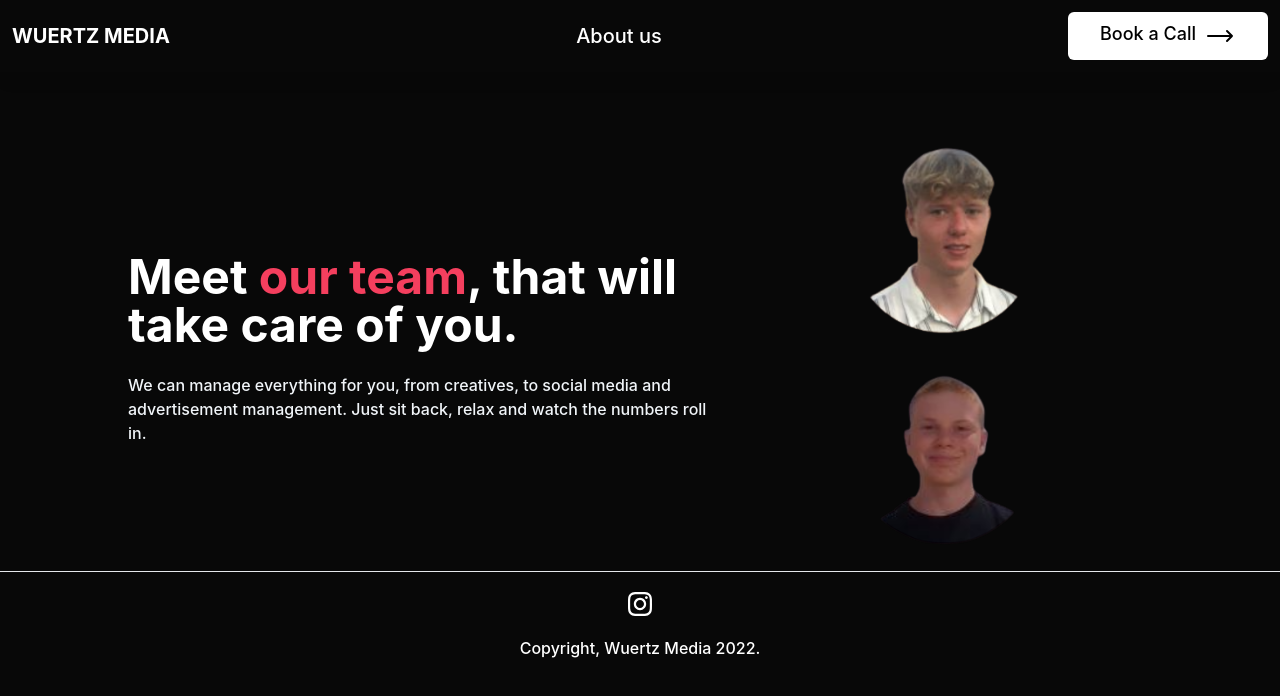
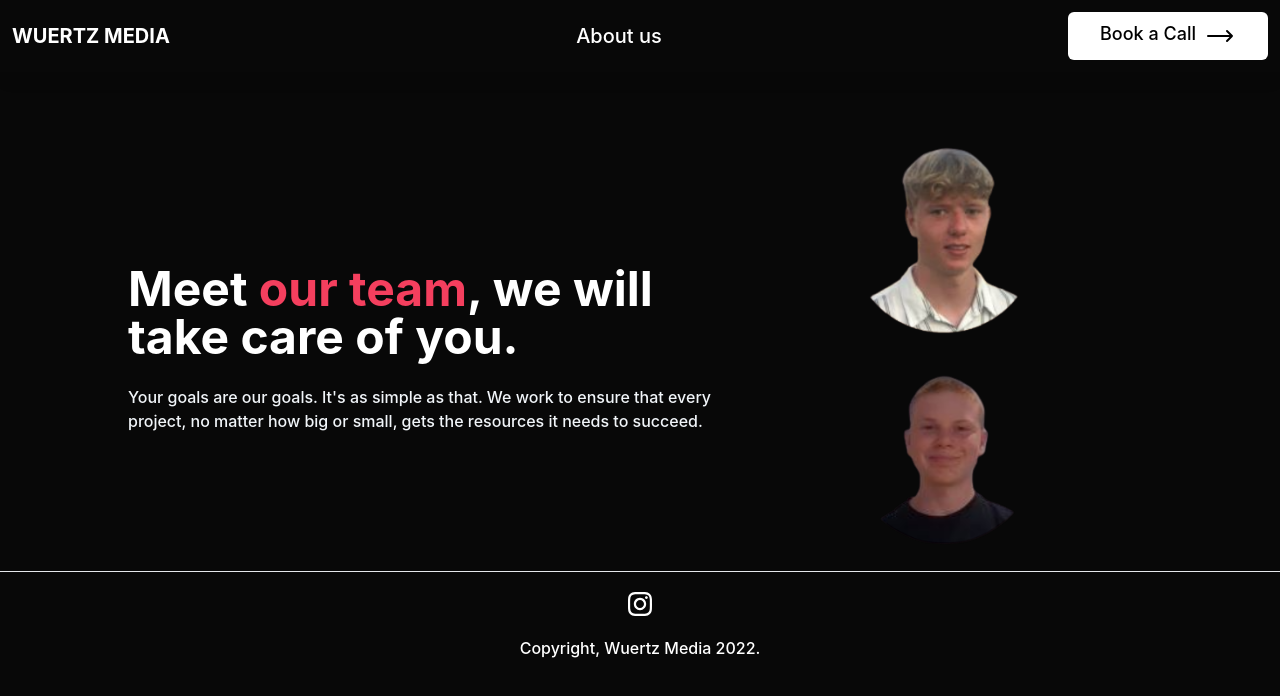
Before and after one commit to augustwoc/Wuertz-Media, a Next.js app: page /about-us in a window 1280 px wide. Shown: the top 696 px of the page. Built offline with nearby package versions, Linux system fonts and the light colour scheme.

Commit message:
Update about-us.tsx

```diff
--- a/pages/about-us.tsx
+++ b/pages/about-us.tsx
@@ -21,12 +21,10 @@ const Aboutus = () => {
           <div>
             <h1 className="font-bold sm:text-5xl sm:max-w-2xl text-3xl">
               Meet <span className="text-rose-500">our team</span>,
-              that will take care of you.
+              we will take care of you.
             </h1>
             <p className="mt-6 max-w-2xl font-medium text-slate-100">
-              We can manage everything for you, from creatives, to social media
-              and advertisement management. Just sit back, relax and watch the
-              numbers roll in.
+              Your goals are our goals. It's as simple as that. We work to ensure that every project, no matter how big or small, gets the resources it needs to succeed.
             </p>
           </div>
           <div className="xl:block hidden">
```
